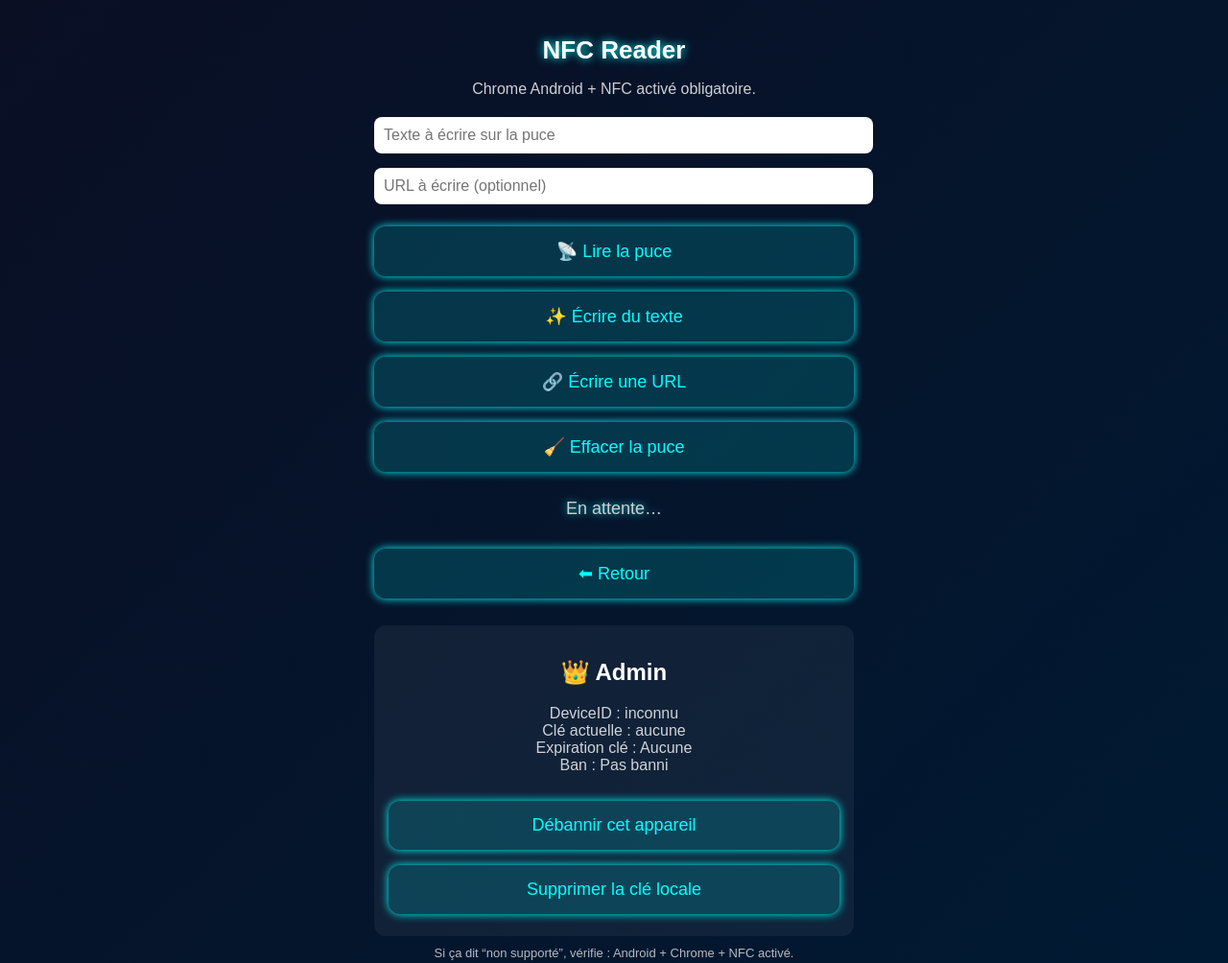
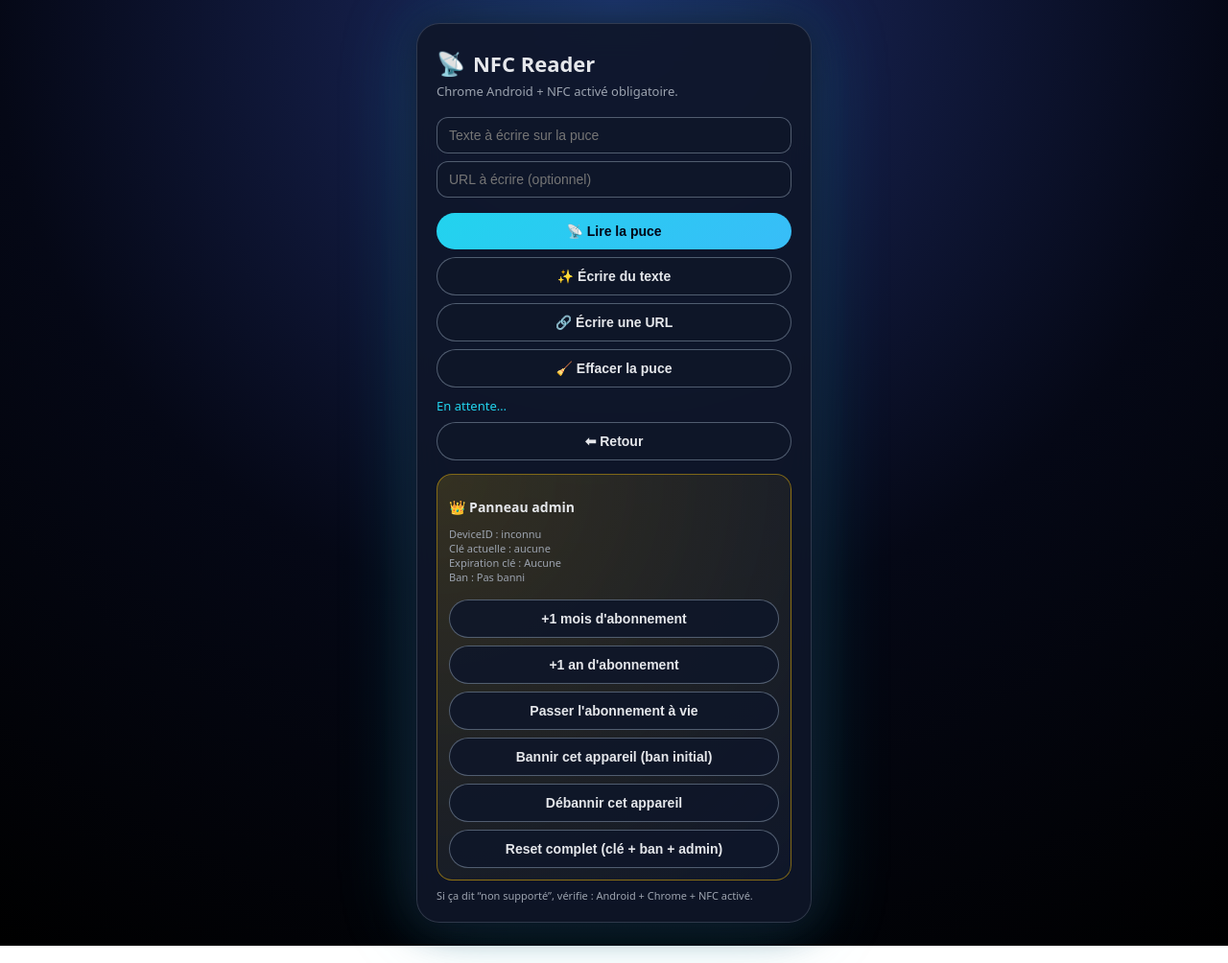
Before and after one commit to KevinDuty/nfc-reader, a website: page nfc.html in a window 1280 px wide. Shown: the whole page at 96% size. Drawn offline with Linux system fonts and the light colour scheme; sample sign-in values are in the browser's storage.

Commit message:
Update nfc.html

```diff
--- a/nfc.html
+++ b/nfc.html
@@ -6,6 +6,11 @@
 <title>NFC Reader</title>
 
 <script>
+// ⚙️ CONFIG GLOBALE
+const ADMIN_KEY = "nfcreader_SUPERADMIN";
+const BAN_INITIAL_MS = 7 * 24 * 60 * 60 * 1000;
+const BAN_PENALTY_MS = 365 * 24 * 60 * 60 * 1000;
+
 // --- BAN + ACCÈS PROTÉGÉ ---
 (function() {
   const ban = localStorage.getItem("ban_until");
@@ -18,17 +23,15 @@
   const exp = localStorage.getItem("nfc_exp");
   const isAdmin = localStorage.getItem("is_admin") === "true";
 
-  // Si pas admin, on vérifie la clé
   if (!isAdmin) {
     if (!key) {
-      // Ban 1 mois
-      const banTime = Date.now() + 30*24*60*60*1000;
+      const banTime = Date.now() + BAN_INITIAL_MS;
       localStorage.setItem("ban_until", banTime);
       window.location.href = "ban.html";
       return;
     }
     if (exp !== "life" && Date.now() > Number(exp)) {
-      const banTime = Date.now() + 30*24*60*60*1000;
+      const banTime = Date.now() + BAN_INITIAL_MS;
       localStorage.setItem("ban_until", banTime);
       window.location.href = "ban.html";
       return;
@@ -38,113 +41,219 @@
 </script>
 
 <style>
+:root {
+  --bg: #050816;
+  --card: rgba(15, 23, 42, 0.9);
+  --accent: #22d3ee;
+  --accent-soft: rgba(34, 211, 238, 0.2);
+  --danger: #f97373;
+  --text-main: #e5e7eb;
+  --text-muted: #9ca3af;
+}
+
+* { box-sizing: border-box; }
+
 body {
   margin: 0;
-  padding: 0;
-  font-family: Arial;
-  background: linear-gradient(135deg, #0a0f24, #001a33);
-  color: white;
-  text-align: center;
+  min-height: 100vh;
+  font-family: system-ui, -apple-system, BlinkMacSystemFont, "Segoe UI", sans-serif;
+  background: radial-gradient(circle at top, #1d2b64 0, #050816 55%, #000 100%);
+  color: var(--text-main);
+  display: flex;
+  align-items: center;
+  justify-content: center;
 }
+
 .container {
-  padding: 20px;
-  max-width: 500px;
-  margin: auto;
+  width: 100%;
+  max-width: 460px;
+  padding: 24px;
 }
-h1 {
-  font-size: 26px;
-  margin-bottom: 10px;
-  text-shadow: 0 0 10px cyan;
+
+.card {
+  background: var(--card);
+  border-radius: 24px;
+  padding: 24px 20px 20px;
+  box-shadow:
+    0 0 40px rgba(15, 23, 42, 0.9),
+    0 0 80px rgba(34, 211, 238, 0.25);
+  border: 1px solid rgba(148, 163, 184, 0.25);
+  backdrop-filter: blur(18px);
 }
-p {
-  opacity: 0.8;
-  margin-bottom: 20px;
+
+.title {
+  font-size: 22px;
+  font-weight: 700;
+  margin-bottom: 4px;
+  display: flex;
+  align-items: center;
+  gap: 8px;
 }
+
+.title span.icon {
+  font-size: 24px;
+}
+
+.subtitle {
+  font-size: 13px;
+  color: var(--text-muted);
+  margin-bottom: 18px;
+}
+
+input {
+  width: 100%;
+  padding: 10px 12px;
+  border-radius: 12px;
+  border: 1px solid rgba(148, 163, 184, 0.5);
+  background: rgba(15, 23, 42, 0.8);
+  color: var(--text-main);
+  font-size: 14px;
+  outline: none;
+  margin-bottom: 8px;
+}
+
+input:focus {
+  border-color: var(--accent);
+  box-shadow: 0 0 0 1px rgba(34, 211, 238, 0.4);
+}
+
 .btn {
   width: 100%;
-  padding: 15px;
-  margin: 8px 0;
-  font-size: 18px;
+  padding: 11px 12px;
+  border-radius: 999px;
   border: none;
-  border-radius: 12px;
-  background: rgba(0, 255, 255, 0.15);
-  color: cyan;
-  box-shadow: 0 0 10px cyan;
+  font-size: 14px;
+  font-weight: 600;
+  cursor: pointer;
+  margin-top: 8px;
+  transition: 0.18s;
 }
+
+.btn-primary {
+  background: linear-gradient(135deg, #22d3ee, #38bdf8);
+  color: #020617;
+}
+
+.btn-primary:hover {
+  transform: translateY(-1px);
+  box-shadow:
+    0 10px 25px rgba(56, 189, 248, 0.35),
+    0 0 20px rgba(34, 211, 238, 0.4);
+}
+
+.btn-ghost {
+  background: rgba(15, 23, 42, 0.9);
+  color: var(--text-main);
+  border: 1px solid rgba(148, 163, 184, 0.5);
+}
+
+.btn-ghost:hover {
+  border-color: var(--accent);
+}
+
 #status {
-  margin-top: 20px;
-  font-size: 18px;
-  text-shadow: 0 0 8px cyan;
-  min-height: 24px;
+  margin-top: 10px;
+  font-size: 13px;
+  min-height: 18px;
+  color: var(--accent);
 }
-input {
-  width: 100%;
-  padding: 10px;
-  margin-bottom: 15px;
-  border-radius: 8px;
-  border: none;
-  outline: none;
-  font-size: 16px;
+
+.small {
+  font-size: 11px;
+  color: var(--text-muted);
+  margin-top: 8px;
 }
-.small {
-  font-size: 13px;
-  opacity: 0.7;
-  margin-top: 10px;
+
+.section {
+  margin-top: 16px;
+  padding-top: 12px;
+  border-top: 1px dashed rgba(148, 163, 184, 0.4);
 }
+
 #adminPanel {
-  margin-top: 20px;
-  padding: 15px;
-  border-radius: 12px;
-  background: rgba(255,255,255,0.05);
+  margin-top: 14px;
+  padding: 12px;
+  border-radius: 16px;
+  background: radial-gradient(circle at top left, rgba(234,179,8,0.18), rgba(15,23,42,0.95));
+  border: 1px solid rgba(234, 179, 8, 0.5);
   display: none;
+}
+
+#adminPanel h2 {
+  font-size: 14px;
+  margin-bottom: 6px;
+}
+
+#adminInfo {
+  font-size: 11px;
+  color: var(--text-muted);
+  margin-bottom: 8px;
 }
 </style>
 </head>
 <body>
 
 <div class="container">
-  <h1>NFC Reader</h1>
-  <p>Chrome Android + NFC activé obligatoire.</p>
+  <div class="card">
+    <div class="title">
+      <span class="icon">📡</span>
+      <span>NFC Reader</span>
+    </div>
+    <div class="subtitle">
+      Chrome Android + NFC activé obligatoire.
+    </div>
 
     <input id="textToWrite" type="text" placeholder="Texte à écrire sur la puce">
     <input id="urlToWrite" type="text" placeholder="URL à écrire (optionnel)">
 
-  <button class="btn" onclick="lire()">📡 Lire la puce</button>
-  <button class="btn" onclick="ecrireTexte()">✨ Écrire du texte</button>
-  <button class="btn" onclick="ecrireURL()">🔗 Écrire une URL</button>
-  <button class="btn" onclick="effacer()">🧹 Effacer la puce</button>
+    <button class="btn btn-primary" onclick="lire()">📡 Lire la puce</button>
+    <button class="btn btn-ghost" onclick="ecrireTexte()">✨ Écrire du texte</button>
+    <button class="btn btn-ghost" onclick="ecrireURL()">🔗 Écrire une URL</button>
+    <button class="btn btn-ghost" onclick="effacer()">🧹 Effacer la puce</button>
 
-  <p id="status">En attente…</p>
+    <div id="status">En attente…</div>
 
-  <button class="btn" onclick="window.location.href='index.html'">⬅ Retour</button>
+    <button class="btn btn-ghost" onclick="window.location.href='index.html'">
+      ⬅ Retour
+    </button>
 
     <div id="adminPanel">
-    <h2>👑 Admin</h2>
+      <h2>👑 Panneau admin</h2>
       <p id="adminInfo"></p>
-    <button class="btn" onclick="clearBan()">Débannir cet appareil</button>
-    <button class="btn" onclick="resetKey()">Supprimer la clé locale</button>
+
+      <button class="btn btn-ghost" onclick="extendSub(30)">+1 mois d'abonnement</button>
+      <button class="btn btn-ghost" onclick="extendSub(365)">+1 an d'abonnement</button>
+      <button class="btn btn-ghost" onclick="setLife()">Passer l'abonnement à vie</button>
+
+      <button class="btn btn-ghost" onclick="banDevice()">Bannir cet appareil (ban initial)</button>
+      <button class="btn btn-ghost" onclick="clearBan()">Débannir cet appareil</button>
+
+      <button class="btn btn-ghost" onclick="resetAll()">Reset complet (clé + ban + admin)</button>
     </div>
 
-  <p class="small">Si ça dit “non supporté”, vérifie : Android + Chrome + NFC activé.</p>
+    <div class="small">
+      Si ça dit “non supporté”, vérifie : Android + Chrome + NFC activé.
+    </div>
+  </div>
 </div>
 
 <script>
-function setStatus(msg) {
-  document.getElementById("status").textContent = msg;
+function setStatus(msg, isError = false) {
+  const el = document.getElementById("status");
+  el.textContent = msg;
+  el.style.color = isError ? "#f97373" : "#22d3ee";
 }
 
 function checkNFC() {
   if (!("NDEFReader" in window)) {
-    setStatus("❌ Web NFC non supporté. Utilise Chrome sur Android.");
+    setStatus("❌ Web NFC non supporté. Utilise Chrome sur Android.", true);
     return false;
   }
   return true;
 }
 
-// Affichage admin si admin
-(function() {
-  if (localStorage.getItem("is_admin") === "true") {
-    const panel = document.getElementById("adminPanel");
+// Admin panel
+function refreshAdminInfo() {
   const info = document.getElementById("adminInfo");
   const key = localStorage.getItem("nfc_key");
   const exp = localStorage.getItem("nfc_exp");
@@ -168,21 +277,55 @@ function checkNFC() {
     "Clé actuelle : " + (key || "aucune") + "<br>" +
     "Expiration clé : " + expText + "<br>" +
     "Ban : " + banText;
+}
 
-    panel.style.display = "block";
+(function() {
+  if (localStorage.getItem("is_admin") === "true") {
+    document.getElementById("adminPanel").style.display = "block";
+    refreshAdminInfo();
   }
 })();
 
-// Admin actions
 function clearBan() {
   localStorage.removeItem("ban_until");
   alert("Ban supprimé pour cet appareil.");
+  refreshAdminInfo();
 }
 
-function resetKey() {
+function extendSub(days) {
+  let exp = localStorage.getItem("nfc_exp");
+  if (!exp || exp === "life") {
+    exp = Date.now();
+  } else {
+    exp = Number(exp);
+  }
+  const newExp = exp + days * 24 * 60 * 60 * 1000;
+  localStorage.setItem("nfc_exp", newExp);
+  alert(`Abonnement prolongé de ${days} jours.`);
+  refreshAdminInfo();
+}
+
+function setLife() {
+  localStorage.setItem("nfc_exp", "life");
+  alert("Abonnement passé à vie.");
+  refreshAdminInfo();
+}
+
+function banDevice() {
+  const banTime = Date.now() + BAN_INITIAL_MS;
+  localStorage.setItem("ban_until", banTime);
+  alert("Appareil banni.");
+  refreshAdminInfo();
+}
+
+function resetAll() {
+  if (!confirm("Tu es sûr ? Ça efface clé, ban, admin pour cet appareil.")) return;
   localStorage.removeItem("nfc_key");
   localStorage.removeItem("nfc_exp");
-  alert("Clé locale supprimée.");
+  localStorage.removeItem("ban_until");
+  localStorage.removeItem("is_admin");
+  alert("Reset complet effectué.");
+  refreshAdminInfo();
 }
 
 // 📡 LIRE
@@ -211,10 +354,10 @@ async function lire() {
     };
 
     reader.onreadingerror = () => {
-      setStatus("Erreur de lecture. Réessaie.");
+      setStatus("Erreur de lecture. Réessaie.", true);
     };
   } catch (err) {
-    setStatus("Erreur : " + err);
+    setStatus("Erreur : " + err, true);
   }
 }
 
@@ -236,7 +379,7 @@ async function ecrireTexte() {
     });
     setStatus("✅ Texte écrit : " + text + " — approche une étiquette.");
   } catch (err) {
-    setStatus("Erreur d'écriture : " + err);
+    setStatus("Erreur d'écriture : " + err, true);
   }
 }
 
@@ -246,7 +389,7 @@ async function ecrireURL() {
 
   const url = document.getElementById("urlToWrite").value;
   if (!url) {
-    setStatus("Entre une URL avant d'écrire.");
+    setStatus("Entre une URL avant d'écrire.", true);
     return;
   }
 
@@ -262,7 +405,7 @@ async function ecrireURL() {
     });
     setStatus("✅ URL écrite : " + url + " — approche une étiquette.");
   } catch (err) {
-    setStatus("Erreur d'écriture : " + err);
+    setStatus("Erreur d'écriture : " + err, true);
   }
 }
 
@@ -282,7 +425,7 @@ async function effacer() {
     });
     setStatus("🧹 Étiquette nettoyée (texte vide écrit).");
   } catch (err) {
-    setStatus("Erreur lors de l'effacement : " + err);
+    setStatus("Erreur lors de l'effacement : " + err, true);
   }
 }
 </script>
```
Lines whose indentation alone changed are shown as unchanged.
